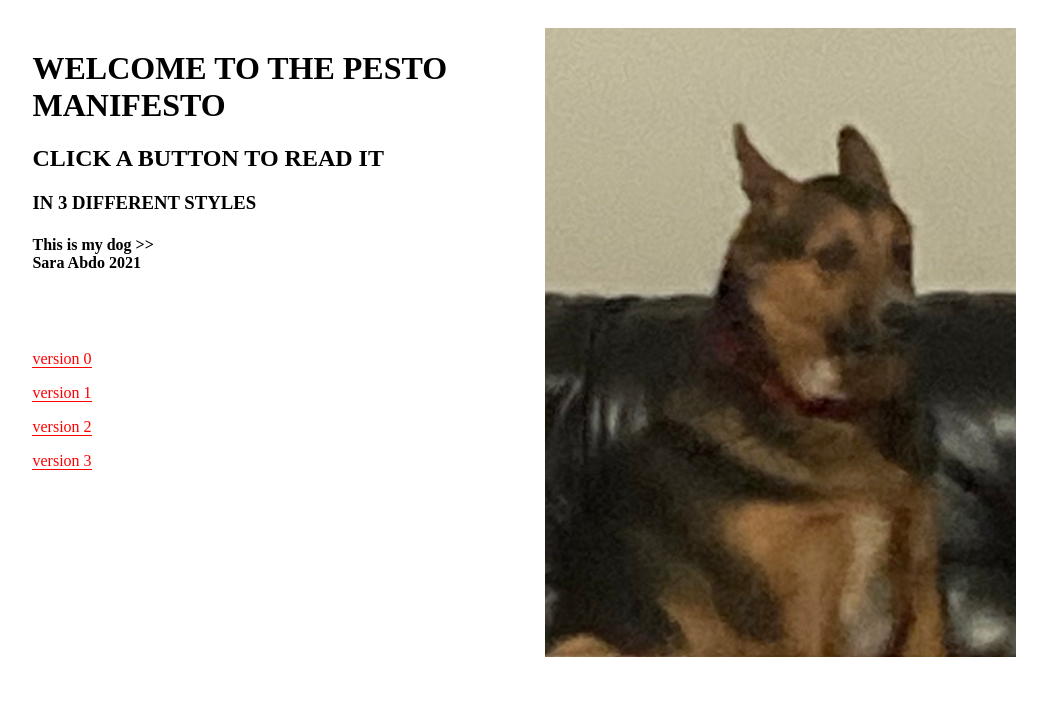
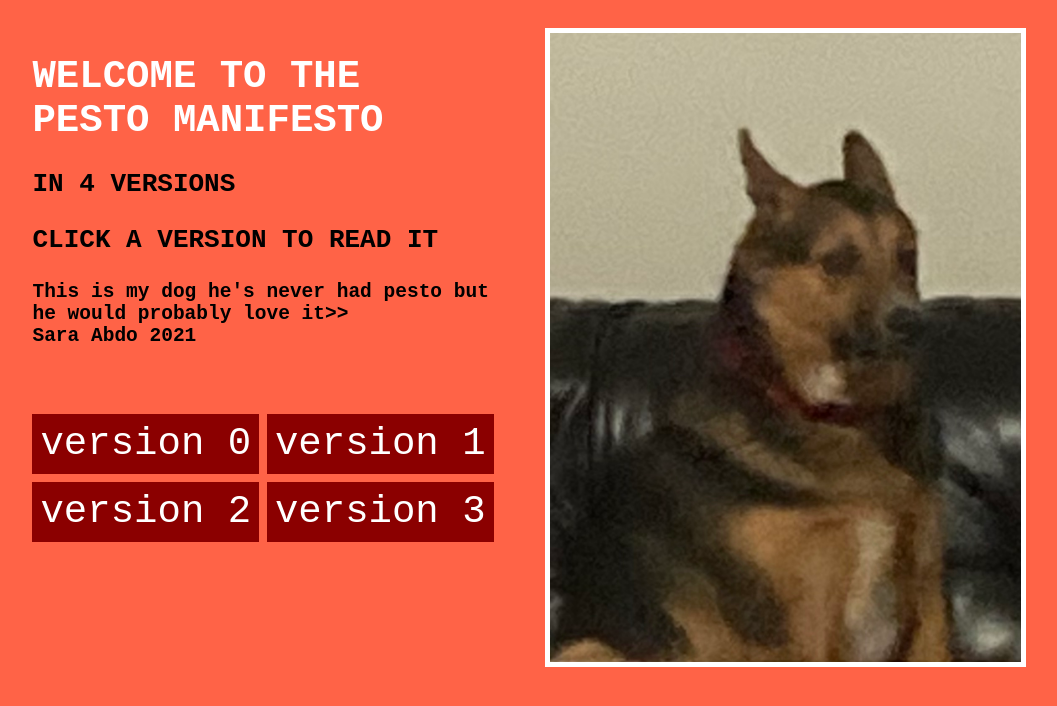
Before and after one commit to saabdo42/design1, a plain HTML site: page index.html in a window 1280 px wide. Shown: the whole page, without its empty margins (116-1173 px from the left). Drawn offline with Linux system fonts and the light colour scheme.

Commit message:
styled homepage

```diff
--- a/index.html
+++ b/index.html
@@ -10,18 +10,18 @@
         </div>
 
         <div class="left space">
-            <h1>WELCOME TO THE PESTO MANIFESTO</h1>
-            <h2>CLICK A BUTTON TO READ IT</h2>
-            <h3>IN 3 DIFFERENT STYLES</h3>
-            <h4>This is my dog >><br>
+            <h1>WELCOME TO THE <br> PESTO MANIFESTO</h1>
+            <h2>IN 4 VERSIONS</h2>
+            <h3>CLICK A VERSION TO READ IT</h3>
+            <h4>This is my dog he's never had pesto but he would probably love it>><br>
                 Sara Abdo 2021 </h4>
         </div>
 
         <div class="left space">
-            <p> <a href="manifesto0.html">version 0</a> </p>
-            <p> <a href="manifesto1.html">version 1</a> </p>
-            <p> <a href="manifesto2.html">version 2</a> </p>
-            <p> <a href="manifesto3.html">version 3</a> </p>
+            <a href="manifesto0.html">version 0</a>
+            <a href="manifesto1.html">version 1</a>
+            <a href="manifesto2.html">version 2</a>
+            <a href="manifesto3.html">version 3</a>
         </div>
     </body>
 </html>
--- a/styles/indexcss.css
+++ b/styles/indexcss.css
@@ -5,6 +5,11 @@
 .marg{
     margin-right: 10%;
     margin-left: 10%;
+}
+
+body{
+    background-color: tomato;
+    font-family:monospace;
 }
 
 .right{
@@ -18,20 +23,42 @@
 }
 
 .zuzu{
-    height:96%;
+    height:90%;
 }
 
 img{
     max-width: 100%;
     max-height:100%;
+    border: white;
+    border-width: 5px;
+    border-style: solid;
+}
+
+h1{
+    font-size: 3em;
+    font:bold;
+    color:white;
+}
+
+h2, h3 {
+    font-size:2em;
+}
+
+h4{
+    font-size:1.5em;
 }
 
 a {
+    background-color:darkred;
+    font-size:3em;
+    color:white;
+    padding: 8px;
     text-decoration:none;
-    border-bottom: 1px solid;
-    color:red;
+    text-align: center;
+    display:inline-block;
+    margin-bottom:8px;
 }
 
-a:hover {
-    color:blue;
+a:hover{
+    background-color: crimson;
 }
```
